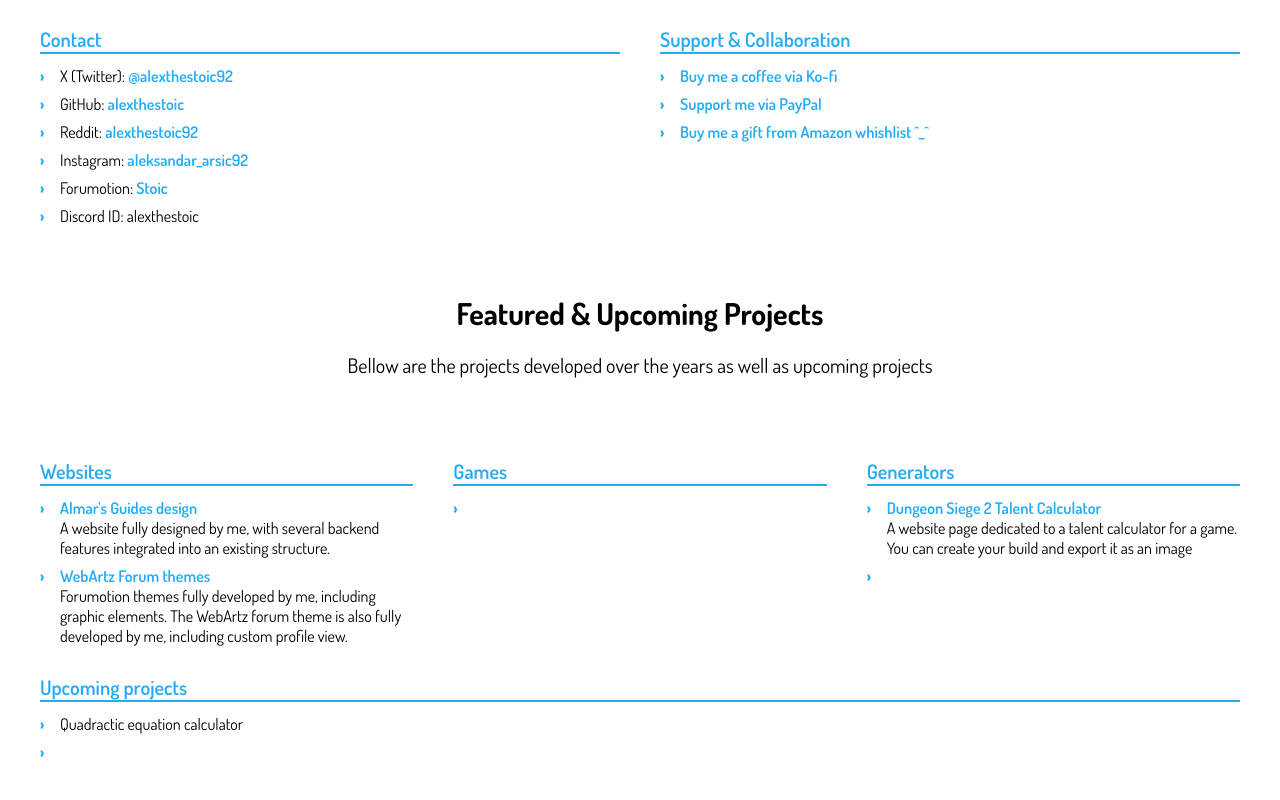
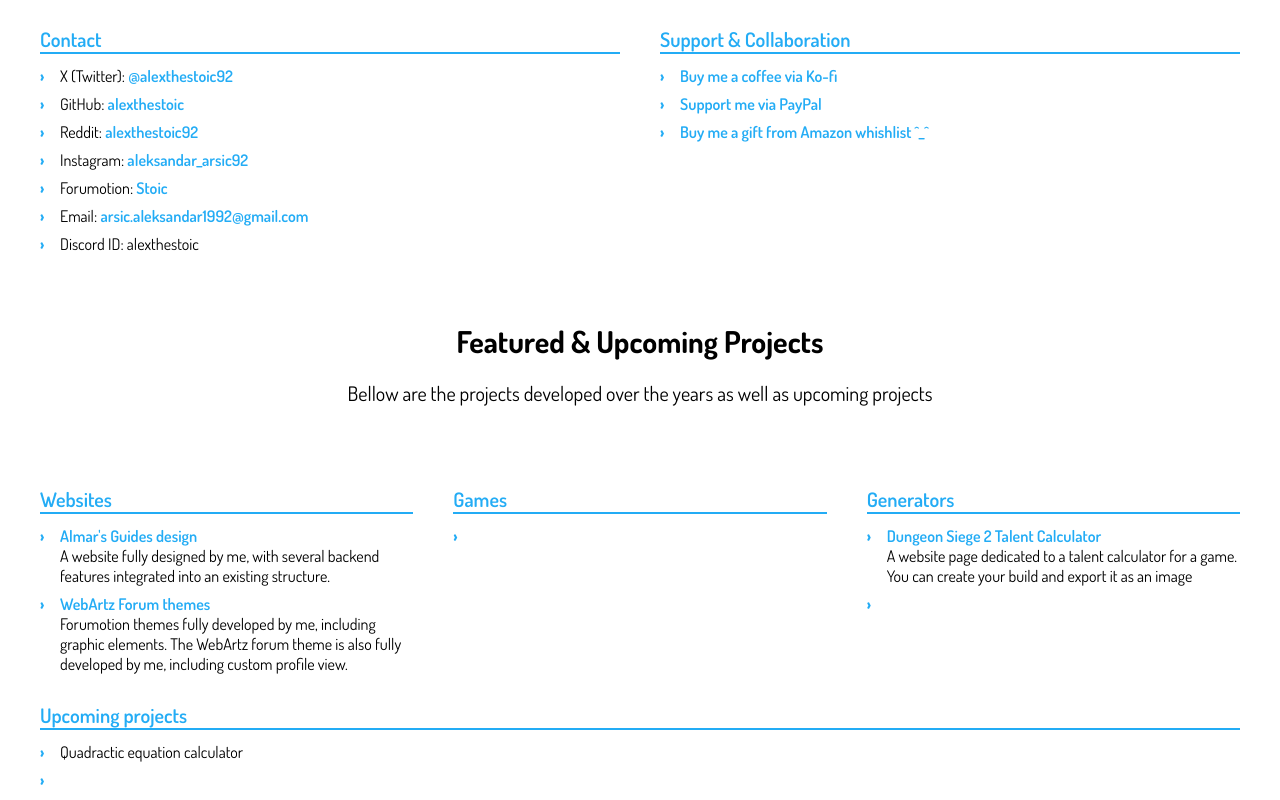
Before and after one commit to alexthestoic/alexthestoic.github.io, a plain HTML site: page index.html in a window 1280 px wide. Shown: the part 858-1658 px from the top of the page. Before the commit the page ends 1630 px from the top, so only its background shows below. Drawn offline with Linux system fonts and the light colour scheme.

Commit message:
Update index.html

```diff
--- a/index.html
+++ b/index.html
@@ -68,6 +68,7 @@
                     <li>Reddit: <a href="https://www.reddit.com/user/alexthestoic92/" target="_blank">alexthestoic92</a></li>
                     <li>Instagram: <a href="https://www.instagram.com/aleksandar_arsic92/" target="_blank">aleksandar_arsic92</a></li>
                     <li>Forumotion: <a href="https://help.forumotion.com/u113311">Stoic</a></li>
+                    <li>Email: <a href="mailto:arsic.aleksandar1992@gmail.com">arsic.aleksandar1992@gmail.com</a></li>
                     <li>Discord ID: alexthestoic</li>
                 </ul>
             </div>
```
